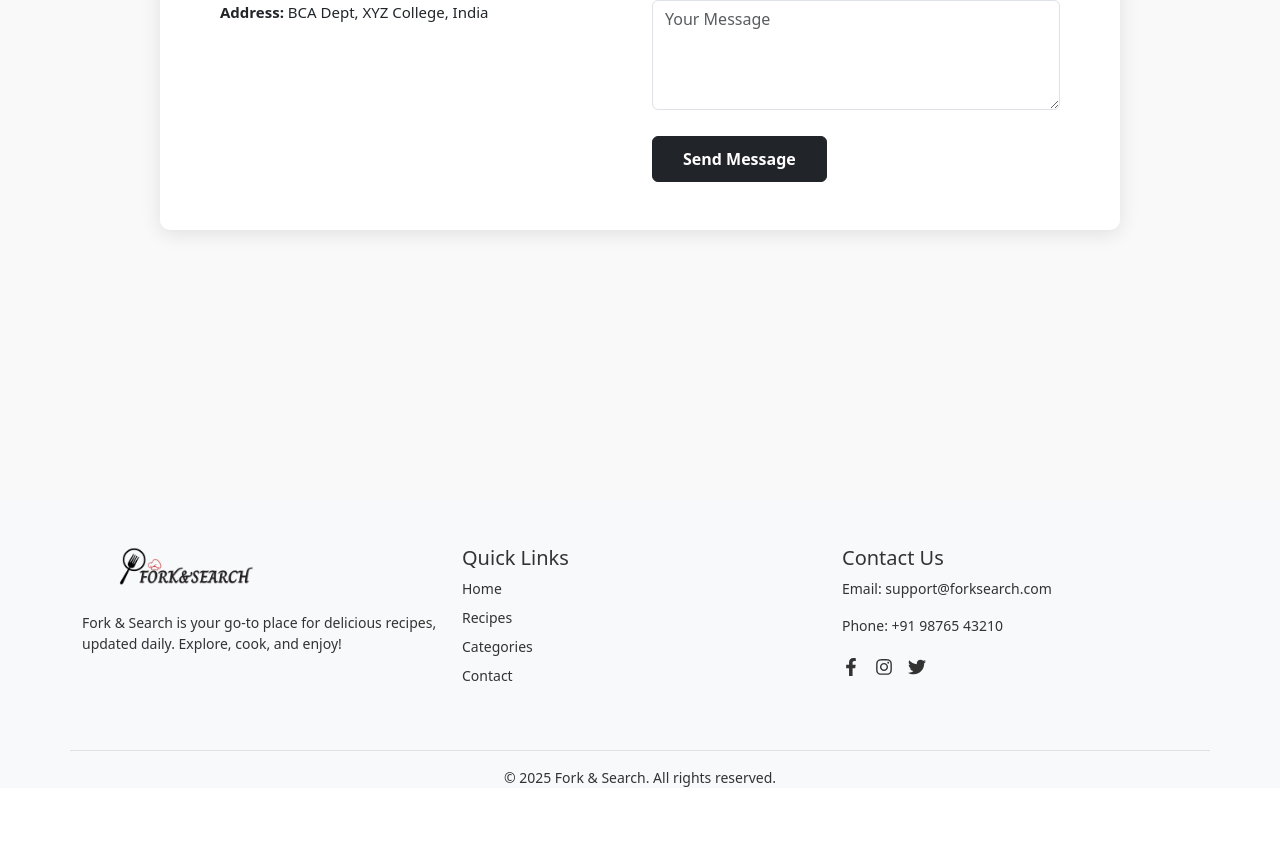
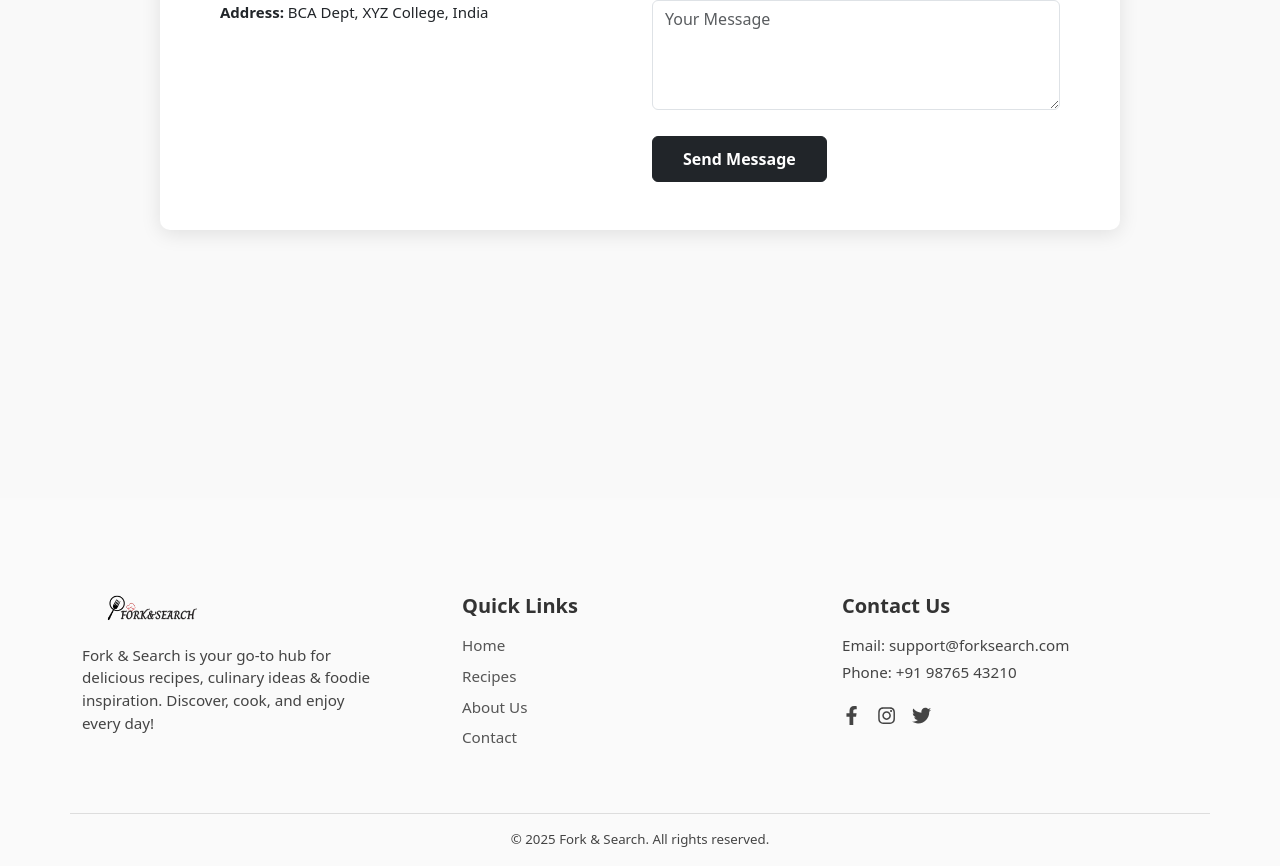
Before and after one commit to Sujalsharma1404/Fork_and_Search, a React (Create React App) app: page /contact in a window 1280 px wide. Shown: the part 378-1244 px from the top of the page. Before the commit the page ends 1166 px from the top, so only its background shows below. Built offline with nearby package versions, Linux system fonts and the light colour scheme.

Commit message:
linked the pages with button

```diff
--- a/src/Components/Footer.css
+++ b/src/Components/Footer.css
@@ -1,38 +1,51 @@
+/* === Footer.css === */
+
 .site-footer {
-  background-color: #f8f9fa;
-  color: #333;
-  font-size: 14px;
+  background: #fafafa;
+  padding: 3rem 0 1rem;
+  font-size: 0.95rem;
+  color: #444;
 }
 
 .footer-logo {
-  height: 50px;
+  width: 140px;
 }
 
-.footer-links {
-  list-style: none;
-  padding-left: 0;
+.footer-heading {
+  font-weight: 600;
+  margin-bottom: 1rem;
+  color: #333;
 }
 
 .footer-links li {
-  margin-bottom: 8px;
+  margin-bottom: 0.5rem;
 }
 
 .footer-links a {
-  color: #333;
+  color: #555;
   text-decoration: none;
+  transition: color 0.2s;
 }
 
 .footer-links a:hover {
-  text-decoration: underline;
+  color: #ff7f50;
+}
+
+.footer-description {
+  max-width: 300px;
 }
 
 .social-icons a {
-  margin-right: 15px;
-  font-size: 18px;
-  color: #333;
-  transition: color 0.3s ease;
+  color: #444;
+  margin-right: 1rem;
+  font-size: 1.2rem;
+  transition: color 0.3s;
 }
 
 .social-icons a:hover {
-  color: #007bff;
+  color: #ff7f50;
 }
+
+.border-top {
+  border-top: 1px solid #ddd !important;
+}
--- a/src/Components/Footer.js
+++ b/src/Components/Footer.js
@@ -1,6 +1,7 @@
 import React from "react";
 import { Container, Row, Col } from "react-bootstrap";
 import { FaFacebookF, FaInstagram, FaTwitter } from "react-icons/fa";
+import { Link } from "react-router-dom"; // ✅ Use React Router for internal links
 import "./Footer.css";
 
 import logo from "../Assets/logo1.png"; // adjust path if needed
@@ -9,37 +10,59 @@ function Footer() {
   return (
     <footer className="site-footer">
       <Container>
-        <Row className="py-5">
+        <Row className="py-5 align-items-start">
+          {/* === Brand Info === */}
           <Col md={4} className="mb-4 mb-md-0">
             <img src={logo} alt="Fork & Search" className="footer-logo mb-3" />
-            <p>Fork & Search is your go-to place for delicious recipes, updated daily. Explore, cook, and enjoy!</p>
+            <p className="footer-description">
+              Fork & Search is your go-to hub for delicious recipes, culinary
+              ideas & foodie inspiration. Discover, cook, and enjoy every day!
+            </p>
           </Col>
 
+          {/* === Quick Links === */}
           <Col md={4} className="mb-4 mb-md-0">
-            <h5>Quick Links</h5>
-            <ul className="footer-links">
-              <li><a href="#">Home</a></li>
-              <li><a href="#">Recipes</a></li>
-              <li><a href="#">Categories</a></li>
-              <li><a href="#">Contact</a></li>
+            <h5 className="footer-heading">Quick Links</h5>
+            <ul className="footer-links list-unstyled">
+              <li>
+                <Link to="/">Home</Link>
+              </li>
+              <li>
+                <Link to="/recipes">Recipes</Link>
+              </li>
+              <li>
+                <Link to="/about">About Us</Link>
+              </li>
+              <li>
+                <Link to="/contact">Contact</Link>
+              </li>
             </ul>
           </Col>
 
+          {/* === Contact & Social === */}
           <Col md={4}>
-            <h5>Contact Us</h5>
-            <p>Email: support@forksearch.com</p>
-            <p>Phone: +91 98765 43210</p>
-            <div className="social-icons mt-2">
-              <a href="#"><FaFacebookF /></a>
-              <a href="#"><FaInstagram /></a>
-              <a href="#"><FaTwitter /></a>
+            <h5 className="footer-heading">Contact Us</h5>
+            <p className="mb-1">Email: support@forksearch.com</p>
+            <p className="mb-3">Phone: +91 98765 43210</p>
+            <div className="social-icons">
+              <a href="https://facebook.com" target="_blank" rel="noreferrer">
+                <FaFacebookF />
+              </a>
+              <a href="https://instagram.com" target="_blank" rel="noreferrer">
+                <FaInstagram />
+              </a>
+              <a href="https://twitter.com" target="_blank" rel="noreferrer">
+                <FaTwitter />
+              </a>
             </div>
           </Col>
         </Row>
 
         <Row className="text-center border-top pt-3">
           <Col>
-            <p className="mb-0">&copy; {new Date().getFullYear()} Fork & Search. All rights reserved.</p>
+            <p className="mb-0 small">
+              &copy; {new Date().getFullYear()} Fork & Search. All rights reserved.
+            </p>
           </Col>
         </Row>
       </Container>
```
